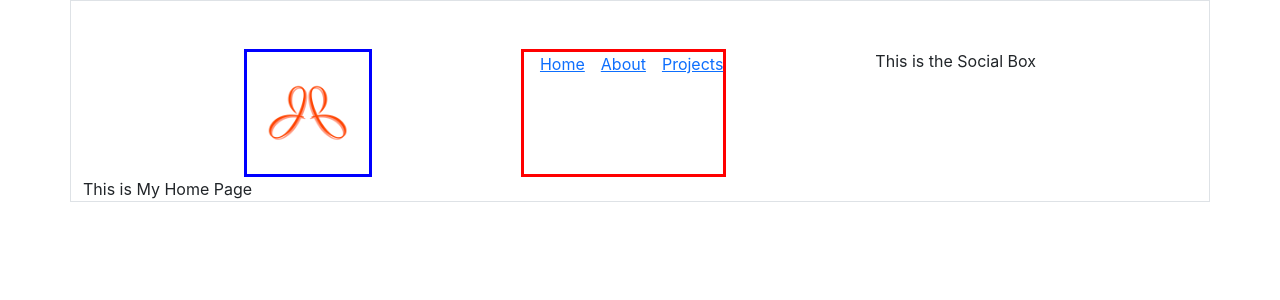
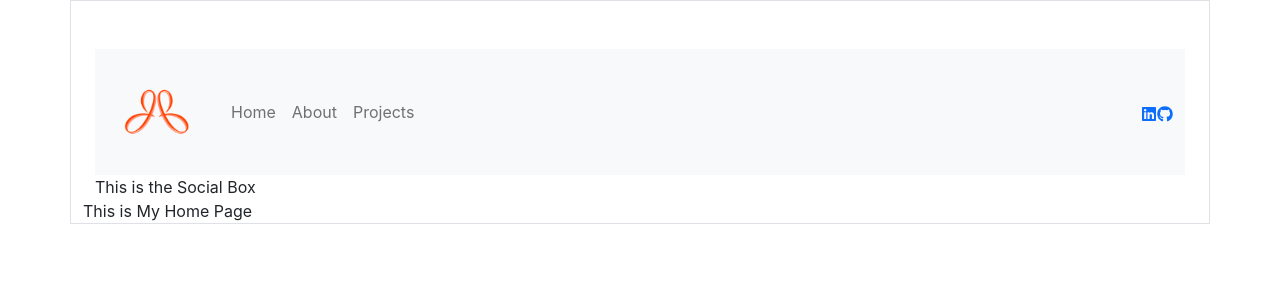
Before and after one commit to Job85/portfolio-site, a React (Create React App) app: page / in a window 1280 px wide. Shown: the top 300 px of the page. Built offline with nearby package versions, Linux system fonts and the light colour scheme.

Commit message:
restructured navbar w/bootstrap; imported logo into NavBar and removed from Header component

```diff
--- a/package.json
+++ b/package.json
@@ -3,12 +3,14 @@
   "version": "0.1.0",
   "private": true,
   "dependencies": {
+    "@fortawesome/fontawesome-free": "^6.2.0",
     "@testing-library/jest-dom": "^5.16.5",
     "@testing-library/react": "^13.4.0",
     "@testing-library/user-event": "^13.5.0",
     "bootstrap": "^5.2.1",
     "react": "^18.2.0",
     "react-dom": "^18.2.0",
+    "react-icons": "^4.4.0",
     "react-router-dom": "^6.3.0",
     "react-scripts": "5.0.1",
     "web-vitals": "^2.1.4"
--- a/public/css/main.css
+++ b/public/css/main.css
@@ -5,7 +5,6 @@
 }
 
 .nav-bar {
-  color: blue;
   border: solid red;
   display: flex;
   flex-direction: row;
@@ -14,6 +13,7 @@
 .nav-bar a {
   display: block;
   padding-left: 1rem;
+  color: red;
 }
 
 /*# sourceMappingURL=main.css.map */
--- a/src/components/Header/Header.jsx
+++ b/src/components/Header/Header.jsx
@@ -7,11 +7,11 @@ import '../../scss/layout/_header.scss';
 const Header = () => {
     return (
         <div className='container-fluid'>
-            <div className='header'>
-                <Logo />
-                <NavBar />
-                <Socials />
-            </div>
+            {/* <div className='header'> */}
+            {/* <Logo /> */}
+            <NavBar />
+            <Socials />
+            {/* </div> */}
         </div>
     )
 }
--- a/src/components/Header/NavBar.jsx
+++ b/src/components/Header/NavBar.jsx
@@ -1,15 +1,48 @@
 import React from "react";
-import { NavLink } from "react-router-dom";
+import { FaLinkedin, FaGithub } from 'react-icons/fa';
+import logo from '../../assets/logo.png';
 import '../../scss/layout/_navigation.scss';
 
 const NavBar = () => {
 
     return (
-        <div className="nav-bar">
-            <NavLink to='/'>Home</NavLink>
-            <NavLink to="/about">About</NavLink>
-            <NavLink to="/projects">Projects</NavLink>
-        </div>
+        <nav className="navbar navbar-expand-lg navbar-light bg-light">
+            <div className="container-fluid">
+                <a className="navbar-brand" href="#">
+                    <img src={logo} alt="" height="100rem" width="100rem" />
+                </a>
+                <button className="navbar-toggler" type="button" data-bs-toggle="collapse" data-bs-target="#navbarNavAltMarkup" aria-controls="navbarNavAltMarkup" aria-expanded="false" aria-label="Toggle navigation">
+                    <span className="navbar-toggler-icon"></span>
+                </button>
+                <div className="collapse navbar-collapse" id="navbarNavAltMarkup">
+                    <div className="navbar-nav">
+                        <a className="nav-link" aria-current="page" href="/">Home</a>
+                        <a className="nav-link" href="about">About</a>
+                        <a className="nav-link" href="projects">Projects</a>
+                    </div>
+                </div>
+                <a href="https://www.linkedin.com/in/julian-jernigan813/" target='_blank'>
+                    <FaLinkedin />
+                </a>
+                <a href="https://github.com/Job85" target='_blank'>
+                    <FaGithub />
+                </a>
+            </div>
+        </nav>
+        //    <nav className="navbar navbar-light bg-light">
+        //         <div className="container-fluid">
+        //             <div className="container">
+        //                 <a className="navbar-brand">
+        //                     <img src={logo} alt="" height="100rem" width="100rem" />
+        //                 </a>
+        //             </div>
+        //             <div className="navbar-nav">
+        //                 <a href="#">Home</a>
+        //                 <a href="about">About</a>
+        //                 <a href="projects">Projects</a>
+        //             </div>
+        //         </div>
+        //     </nav>
     )
 }
 
--- a/src/scss/layout/_navigation.scss
+++ b/src/scss/layout/_navigation.scss
@@ -1,5 +1,4 @@
 .nav-bar {
-    color: blue;
     border: solid red;
     display: flex;
     flex-direction: row;
@@ -8,5 +7,6 @@
     a {
         display: block;
         padding-left: 1rem;
+        color: red;
     }
 }
```
Also changed, not shown: 2 other files (tests, documents, lock files or other folders).
